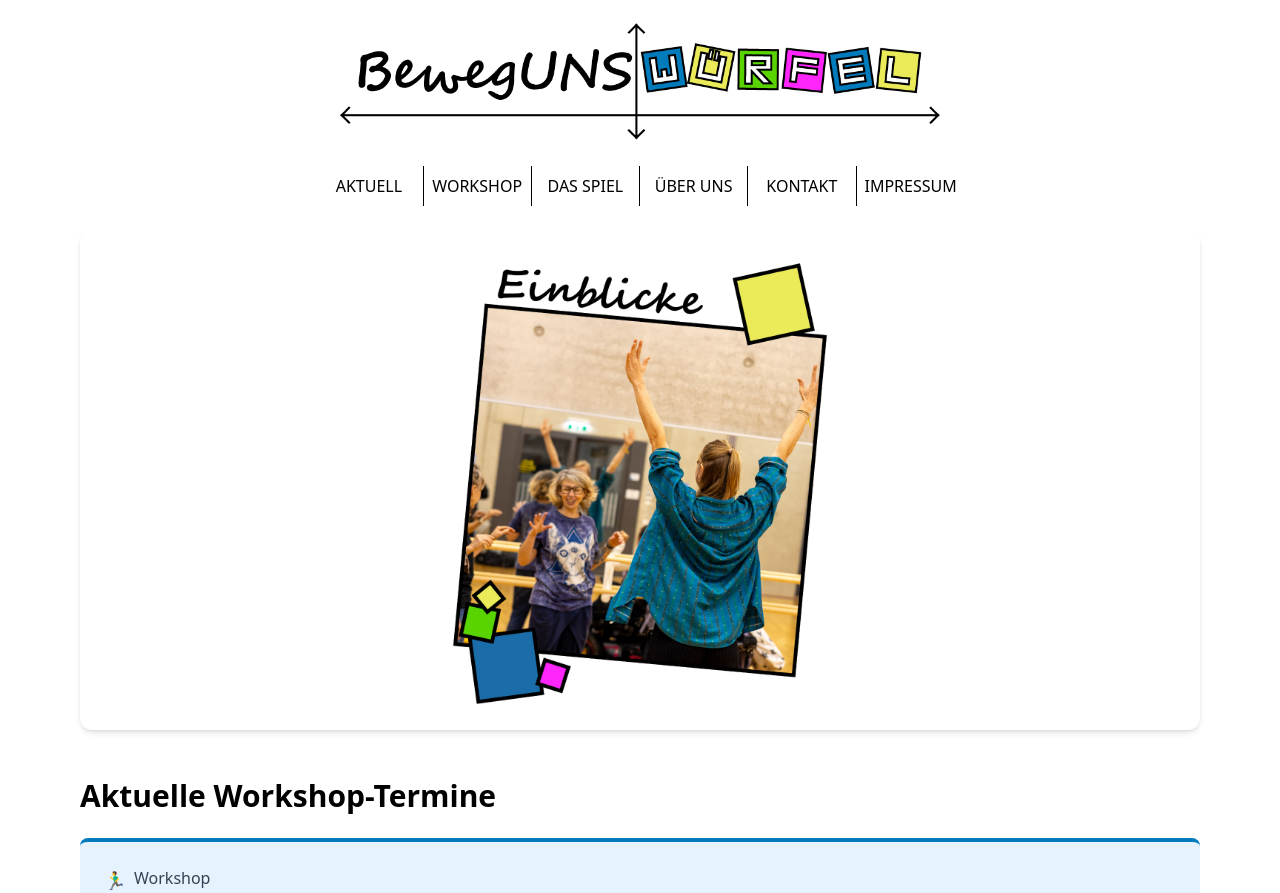
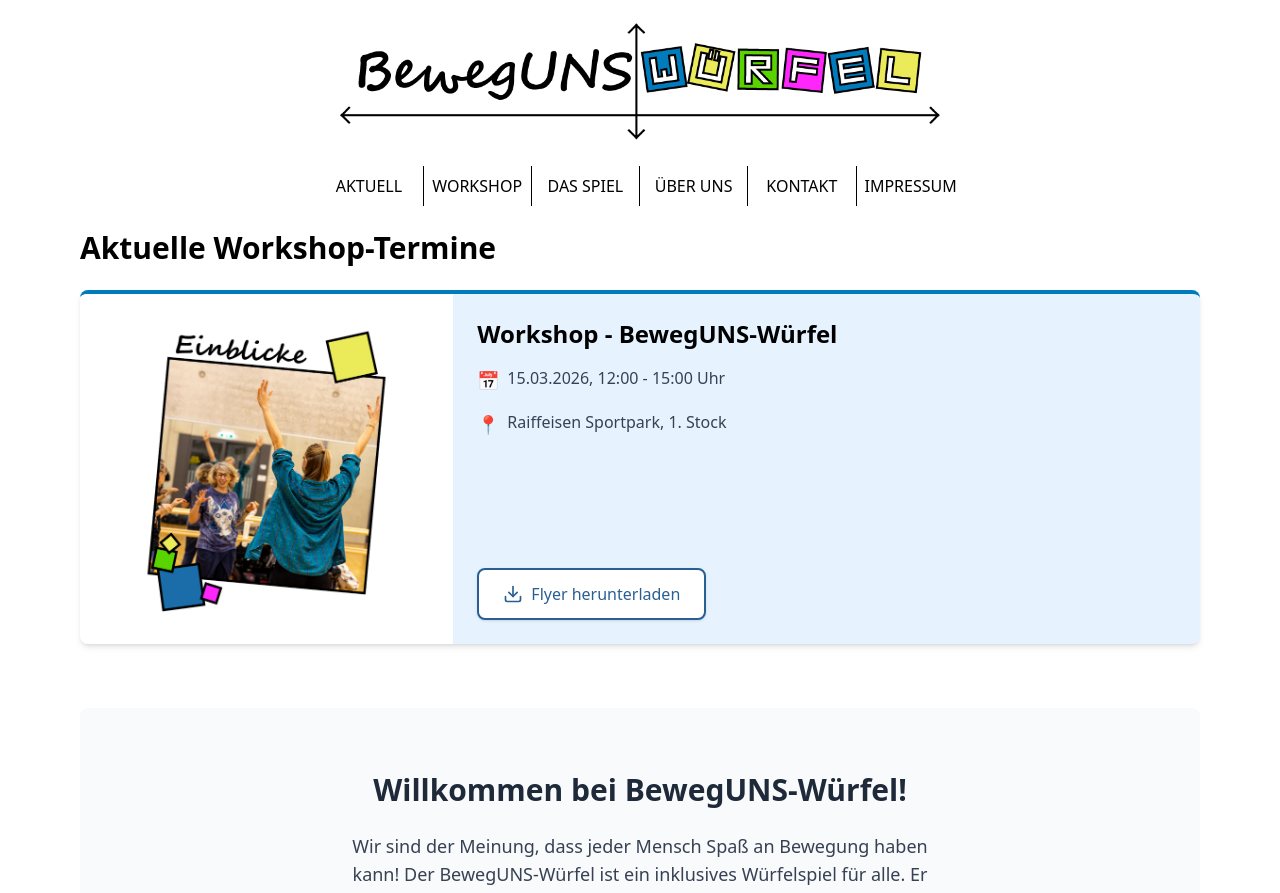
Before and after one commit to chranditho/beweguns-wuerfel, a SvelteKit app: page /aktuell in a window 1280 px wide. Shown: the top 893 px of the page. Built offline with nearby package versions, Linux system fonts and the light colour scheme.

Commit message:
improve card

```diff
--- a/src/routes/aktuell/+page.svelte
+++ b/src/routes/aktuell/+page.svelte
@@ -8,32 +8,28 @@
 	<title>Aktuell - BewegUNS-Würfel</title>
 </svelte:head>
 
-<img src="{workshopBanner}" alt="Workshop Banner" class="w-full h-auto max-h-[500px] object-contain rounded-xl mb-12 shadow-md bg-white">
-
 <section class="mb-12">
 	<h1 class="text-3xl font-bold mb-6">Aktuelle Workshop-Termine</h1>
 
-	<div class="grid grid-cols-1 lg:grid-cols-3 gap-6">
-		<div class="bg-primary-50 border-t-4 border-primary-500  p-6 rounded-lg col-span-3">
-			<div class="flex flex-col md:flex-row justify-between items-start md:items-center gap-6">
+	<div class="bg-primary-50 border-t-4 border-primary-500 rounded-lg shadow-md overflow-hidden">
+		<div class="flex flex-col md:flex-row">
+			<img src="{workshopBanner}" alt="Workshop Banner" class="w-full md:w-1/3 h-auto max-h-[350px] object-contain bg-white p-4">
+			<div class="p-6 flex flex-col justify-between gap-6">
 				<div class="space-y-4">
-					<div class="flex items-start gap-2">
-						<span class="text-lg">🏃‍♂️</span>
-						<p class="text-gray-700 ">Workshop</p>
-					</div>
-					<div class="flex items-start gap-2">
+					<h2 class="text-2xl font-bold text-primary-800">Workshop - BewegUNS-Würfel</h2>
+					<a href="{resolve('/workshop.ics')}" download="BewegUNS-Workshop.ics" class="flex items-start gap-2 hover:underline">
 						<span class="text-lg">📅</span>
-						<p class="text-gray-700 ">15.03.2026, 12:00 - 15:00 Uhr</p>
-					</div>
-					<div class="flex items-start gap-2">
+						<p class="text-gray-700">15.03.2026, 12:00 - 15:00 Uhr</p>
+					</a>
+					<a href="https://www.google.com/maps/search/?api=1&query=Raiffeisen+Sportpark+1.+Stock" target="_blank" rel="noopener noreferrer" class="flex items-start gap-2 hover:underline">
 						<span class="text-lg">📍</span>
-						<p class="text-gray-700 ">Raiffeisen Sportpark, 1. Stock</p>
-					</div>
+						<p class="text-gray-700">Raiffeisen Sportpark, 1. Stock</p>
+					</a>
 				</div>
 				<a
 					href="{resolve('/flyer.pdf')}"
 					download="BewegUNS-Wuerfel-Flyer.pdf"
-					class="inline-flex items-center gap-2 bg-white text-primary-700 hover:bg-primary-50 border-2 border-primary-700 py-3 px-6 rounded-lg transition-colors font-medium shadow-sm"
+					class="inline-flex items-center gap-2 bg-white text-primary-700 hover:bg-primary-50 border-2 border-primary-700 py-3 px-6 rounded-lg transition-colors font-medium shadow-sm self-start"
 				>
 					<Download size={20} />
 					Flyer herunterladen
```
Also changed, not shown: 1 other file (tests, documents, lock files or other folders).
